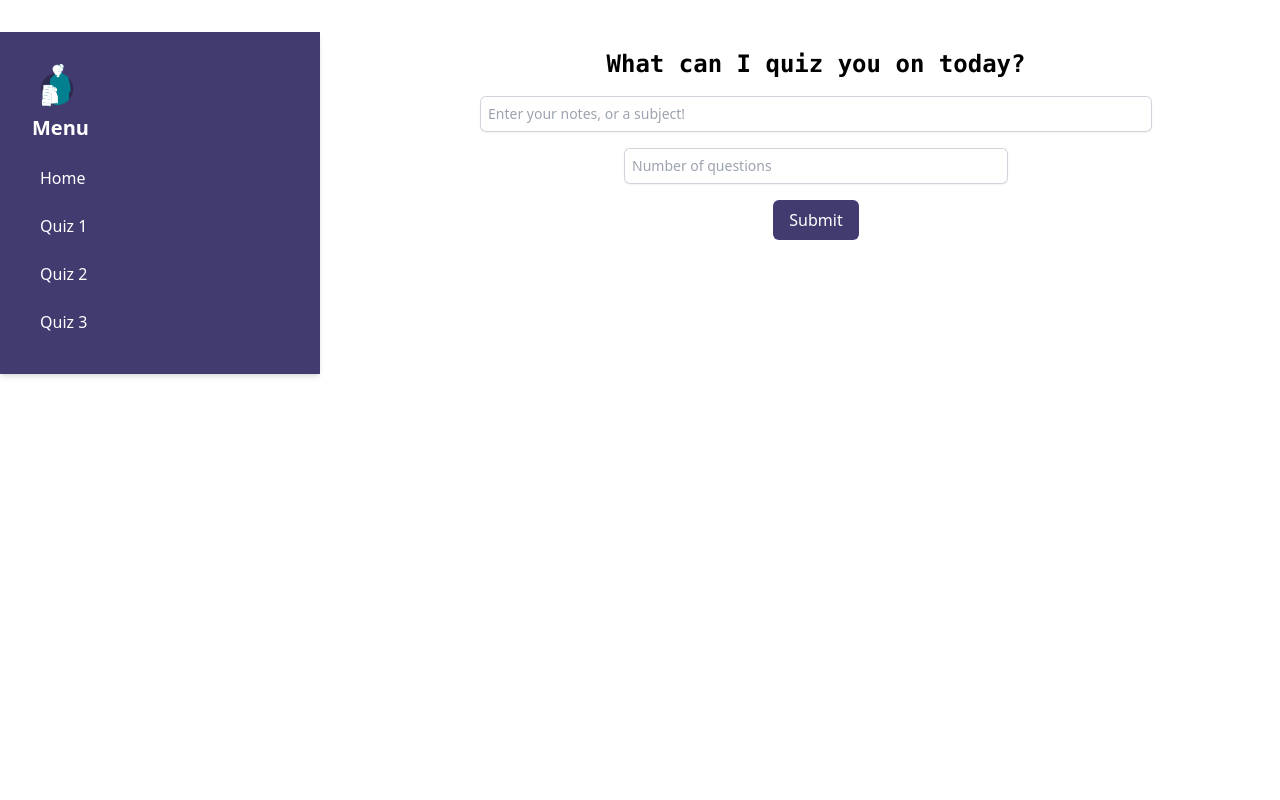
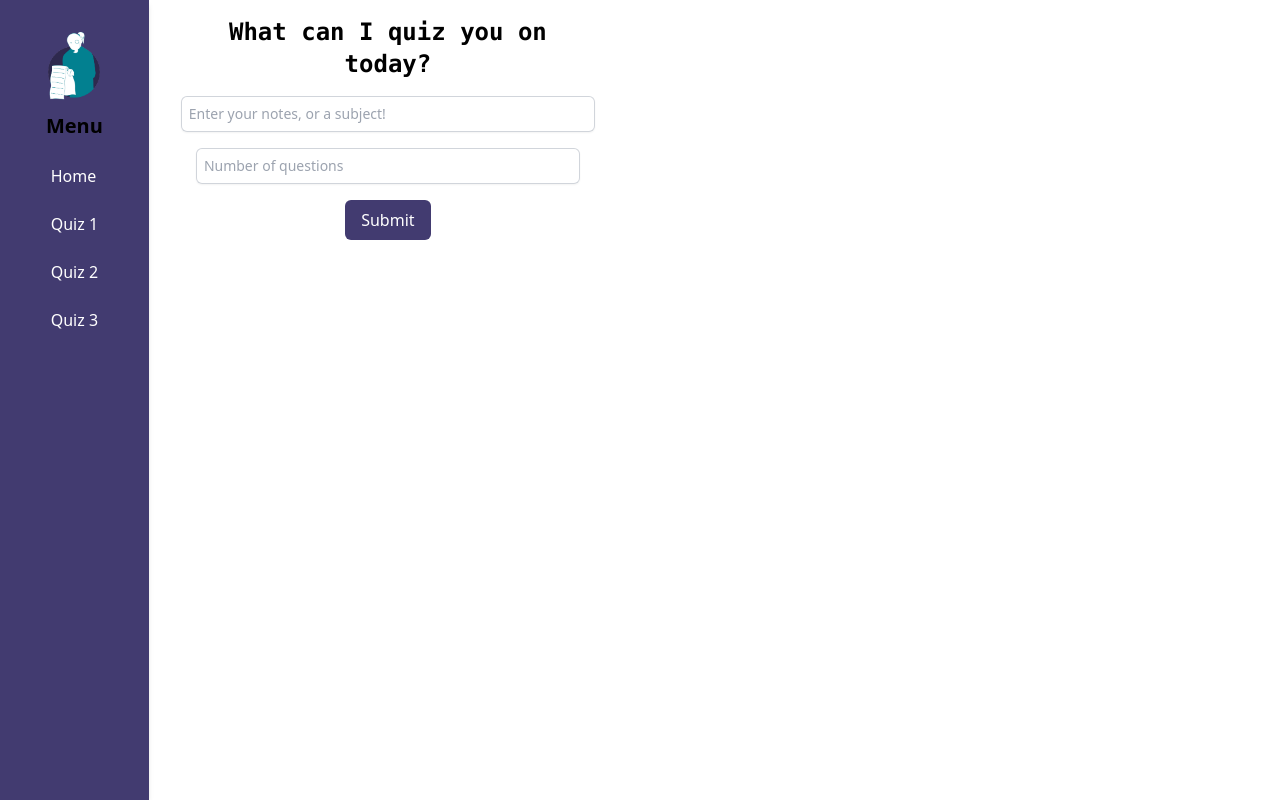
Before and after one commit to brendan-ly/calhacks-quiz-genie, a React (Vite) app: page /quiz in a window 1280 px wide. Built offline with nearby package versions, Linux system fonts and the light colour scheme.

Commit message:
auto reloading on submit

```diff
--- a/src/Quiz/Quiz.jsx
+++ b/src/Quiz/Quiz.jsx
@@ -39,6 +39,7 @@ export default function Quiz() {
 
   const handleSubmit = async (e) => {
     e.preventDefault();
+    setResponse(null);
     try {
       // Set response from Flask API
       const res = await axios.post("http://localhost:5000/send-text", {
@@ -67,11 +68,11 @@ export default function Quiz() {
   };
 
   return (
-    <div className="container mx-auto mt-8">
+    <div className="flex min-h-screen">
       <div className="flex">
-        <div className="w-1/4 bg-newpurple-500 p-8 rounded-none shadow-md">
-          <h4 className="text-xl font-semibold text-white mb-4">
-            <img src={logo} alt="Logo" width={50} />
+        <div className="w-1/4 bg-newpurple-500 p-8 rounded-none shadow-md flex flex-col items-center">
+          <h4 className="text-xl font-semibold text-primary-foreground mb-4 flex flex-col items-center">
+            <img src={logo} alt="Logo" width={80} />
             Menu
           </h4>
           <ul className="space-y-2">
@@ -147,7 +148,7 @@ export default function Quiz() {
                       <div className="flex flex-col space-y-2">
                         {question.answer.map((option, idx) => (
                           // <li key={idx}>{option}</li>
-                          <QuizButton key={idx} isCorrect={option === question.key}
+                          <QuizButton key={idx} id = {idx} isCorrect={option === question.key}
                           text={option} />
                         ))}
                       </div>
--- a/src/Quiz/QuizButton.jsx
+++ b/src/Quiz/QuizButton.jsx
@@ -2,7 +2,7 @@ import React from 'react';
 import { useState, useEffect } from "react";
 
 const QuizButton = ({
-    key,
+    id,
     text,
     backgroundColor = '#423B70',
     status = 'unclicked',
```
